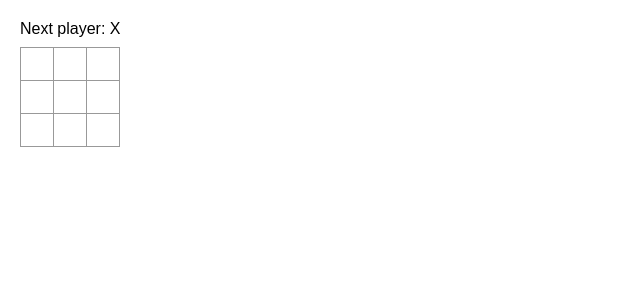
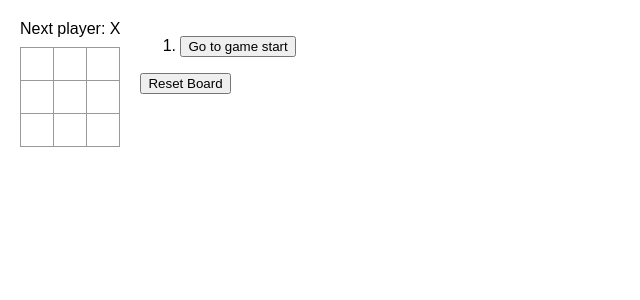
Before and after one commit to memukherjee/tic-tac-toe, a React (Create React App) app: page / in a window 1280 px wide. Shown: the top 300 px of the page, without its empty margins (0-640 px from the left). Built offline with nearby package versions, Linux system fonts and the light colour scheme.

Commit message:
feature of going back in time is added with a log of moves

```diff
--- a/src/App.js
+++ b/src/App.js
@@ -1,7 +1,46 @@
+import { useState } from "react";
 import Board from "./components/Board";
+import Move from "./components/Move";
 
 export default function App() {
+    const [history, setHistory] = useState([Array(9).fill(null)]);
+    const [currentMove, setCurrentMove] = useState(0);
+    const currentSquares = history[currentMove];
+    const xIsNext = currentMove % 2 === 0;
+
+    function handlePlay(nextSquares) {
+        const nextHistory = [...history.slice(0, currentMove + 1), nextSquares];
+        setHistory(nextHistory);
+        setCurrentMove(nextHistory.length - 1);
+    }
+
+    function jumpTo(nextMove) {
+        setCurrentMove(nextMove);
+    }
+
+    function resetBoard() {
+        setHistory([Array(9).fill(null)]);
+        setCurrentMove(0);
+    }
+
     return (
-        <Board />
+        <div className="game">
+            <div className="game-board">
+                <Board
+                    xIsNext={xIsNext}
+                    squares={currentSquares}
+                    onPlay={handlePlay}
+                    noOfMoves={currentMove}
+                />
+            </div>
+            <div className="game-info">
+                <ol>
+                    {history.map((squares, move) => (
+                        <Move key={move} move={move} currentMove={currentMove} jumpTo={jumpTo} />
+                    ))}
+                </ol>
+                <button className="reset-board" onClick={resetBoard}>Reset Board</button>
+            </div>
+        </div>
     );
 }
--- a/src/components/Board.jsx
+++ b/src/components/Board.jsx
@@ -1,13 +1,12 @@
 import { useState } from "react";
 import Square from "./Square";
 
-export default function Board() {
-    const [squares, setSquares] = useState(Array(9).fill(null));
-    const [xIsNext, setXIsNext] = useState(true);
-
+export default function Board({ xIsNext, squares, onPlay, noOfMoves }) {
     const winner = calculateWinner(squares);
     const status = winner
         ? `Winner: ${winner}`
+        : noOfMoves === 9
+        ? "It's a draw"
         : `Next player: ${xIsNext ? "X" : "O"}`;
 
     function handelClick(index) {
@@ -16,8 +15,7 @@ export default function Board() {
         }
         const newSquares = squares.slice();
         newSquares[index] = xIsNext ? "X" : "O";
-        setSquares(newSquares);
-        setXIsNext(!xIsNext);
+        onPlay(newSquares);
     }
 
     return (
--- /dev/null
+++ b/src/components/Move.jsx
@@ -0,0 +1,18 @@
+export default function Move({ move, currentMove, jumpTo }) {
+    let description;
+    if (move > 0) {
+        description = "Go to move #" + move;
+    } else {
+        description = "Go to game start";
+    }
+    return (
+        <li>
+            <button
+                className={`move ${move === currentMove ? "current-move" : ""}`}
+                onClick={() => jumpTo(move)}
+            >
+                {description}
+            </button>
+        </li>
+    );
+}
```
